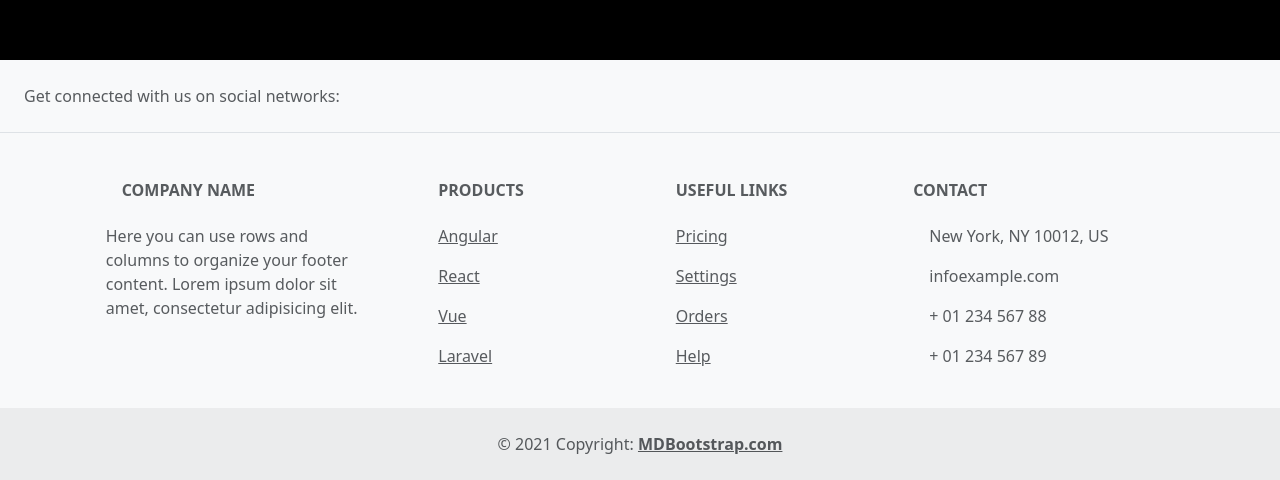
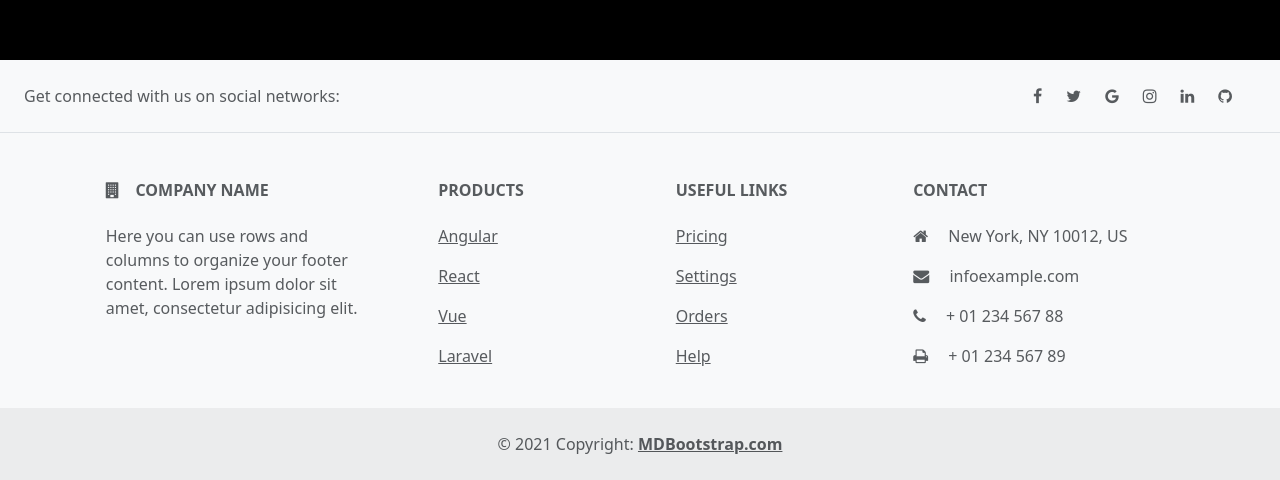
Before and after one commit to DracFiendMG/portfolio-angular, an Angular app: page / in a window 1280 px wide. Shown: the part 822-1302 px from the top of the page. Built offline with nearby package versions, Linux system fonts and the light colour scheme.

Commit message:
added fontawesome icons

```diff
--- a/angular.json
+++ b/angular.json
@@ -25,10 +25,12 @@
               "src/assets"
             ],
             "styles": [
+              "node_modules/font-awesome/css/font-awesome.css",
               "node_modules/bootstrap/dist/css/bootstrap.min.css",
               "src/styles.css"
             ],
             "scripts": [
+              "node_modules/jquery/dist/jquery.min.js",
               "node_modules/bootstrap/dist/js/bootstrap.bundle.min.js"
             ]
           },
--- a/package.json
+++ b/package.json
@@ -18,7 +18,10 @@
     "@angular/platform-browser": "^17.0.0",
     "@angular/platform-browser-dynamic": "^17.0.0",
     "@angular/router": "^17.0.0",
+    "angular-font-awesome": "^3.1.2",
     "bootstrap": "^5.3.2",
+    "font-awesome": "^4.7.0",
+    "jquery": "^3.7.1",
     "rxjs": "~7.8.0",
     "tslib": "^2.3.0",
     "zone.js": "~0.14.2"
--- a/src/app/footer/footer.component.html
+++ b/src/app/footer/footer.component.html
@@ -5,22 +5,22 @@
       </div>
       <div>
         <a href="" class="me-4 text-reset">
-          <i class="fab fa-facebook-f"></i>
+          <i class="fa fa-facebook-f"></i>
         </a>
         <a href="" class="me-4 text-reset">
-          <i class="fab fa-twitter"></i>
+          <i class="fa fa-twitter"></i>
         </a>
         <a href="" class="me-4 text-reset">
-          <i class="fab fa-google"></i>
+          <i class="fa fa-google"></i>
         </a>
         <a href="" class="me-4 text-reset">
-          <i class="fab fa-instagram"></i>
+          <i class="fa fa-instagram"></i>
         </a>
         <a href="" class="me-4 text-reset">
-          <i class="fab fa-linkedin"></i>
+          <i class="fa fa-linkedin"></i>
         </a>
         <a href="" class="me-4 text-reset">
-          <i class="fab fa-github"></i>
+          <i class="fa fa-github"></i>
         </a>
       </div>
     </section>
@@ -29,7 +29,7 @@
         <div class="row mt-3">
           <div class="col-md-3 col-lg-4 col-xl-3 mx-auto mb-4">
             <h6 class="text-uppercase fw-bold mb-4">
-              <i class="fas fa-gem me-3"></i>Company name
+                <i class="fa fa-solid fa-building me-3"></i>Company name
             </h6>
             <p>
               Here you can use rows and columns to organize your footer content. Lorem ipsum
@@ -72,13 +72,13 @@
           </div>
           <div class="col-md-4 col-lg-3 col-xl-3 mx-auto mb-md-0 mb-4">
             <h6 class="text-uppercase fw-bold mb-4">Contact</h6>
-            <p><i class="fas fa-home me-3"></i> New York, NY 10012, US</p>
+            <p><i class="fa fa-home me-3"></i> New York, NY 10012, US</p>
             <p>
-              <i class="fas fa-envelope me-3"></i>
+              <i class="fa fa-envelope me-3"></i>
               infoexample.com
             </p>
-            <p><i class="fas fa-phone me-3"></i> + 01 234 567 88</p>
-            <p><i class="fas fa-print me-3"></i> + 01 234 567 89</p>
+            <p><i class="fa fa-phone me-3"></i> + 01 234 567 88</p>
+            <p><i class="fa fa-print me-3"></i> + 01 234 567 89</p>
           </div>
         </div>
       </div>
```
Also changed, not shown: 1 other file (tests, documents, lock files or other folders).
